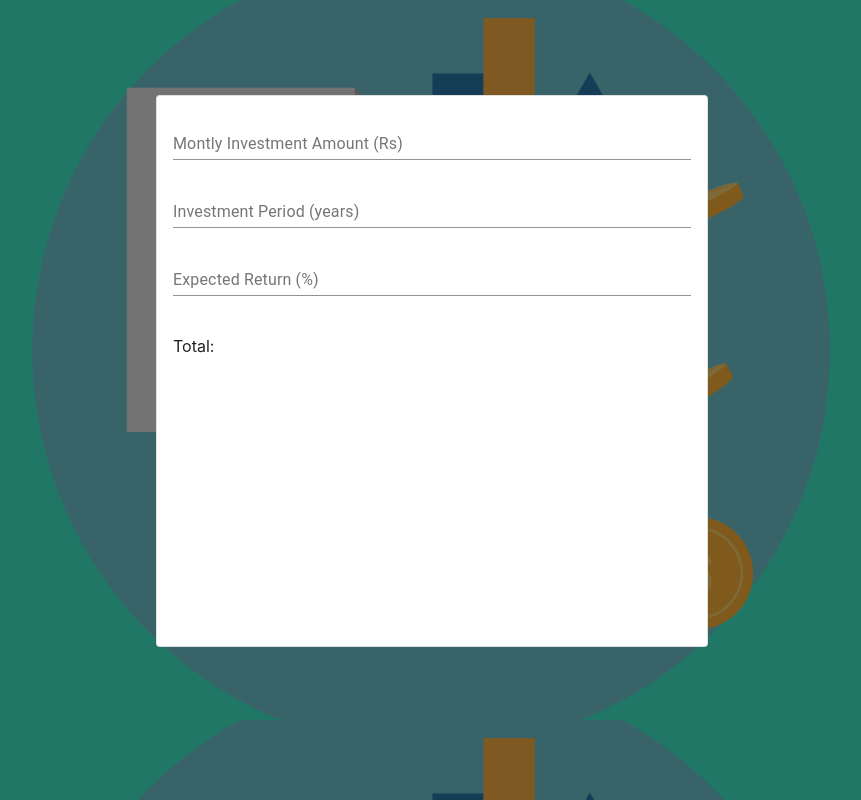
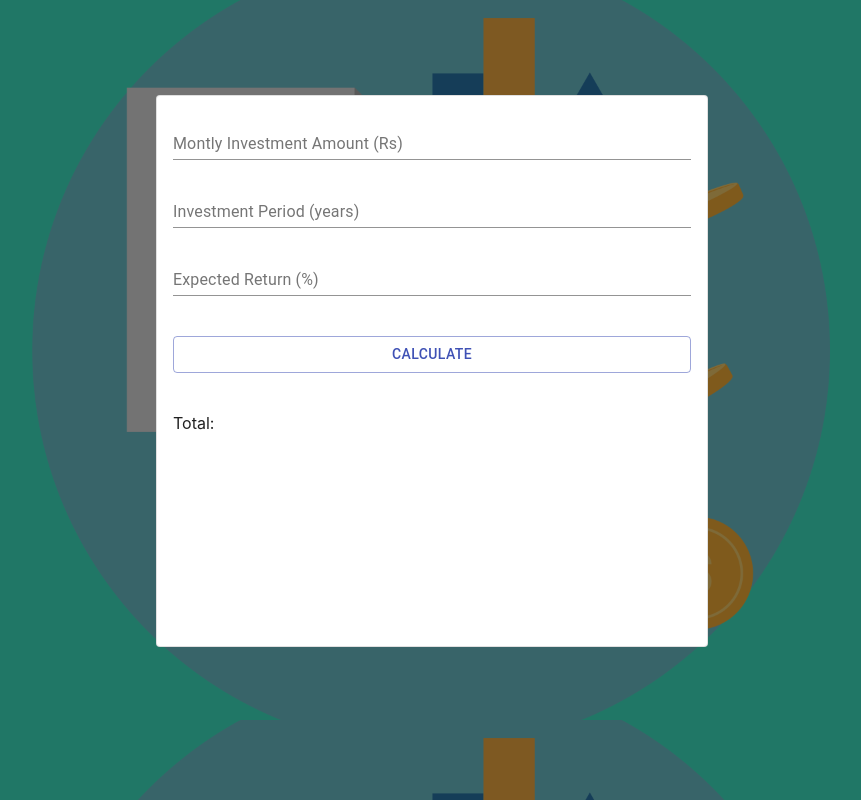
Before and after one commit to nikhilmaske-2001/SIP-and-LUMP-SUM-calculator, a React (Create React App) app: page / in a window 1280 px wide. Shown: the whole page, without its empty margins (208-1069 px from the left). Built offline with nearby package versions, Linux system fonts and the light colour scheme.

Commit message:
Add a calculate button.

```diff
--- a/src/App.tsx
+++ b/src/App.tsx
@@ -1,5 +1,5 @@
 import React from 'react';
-import { FormControl, InputLabel, Input, Card, CardContent, Box } from '@material-ui/core';
+import { FormControl, InputLabel, Input, Card, CardContent, Box, Button } from '@material-ui/core';
 import { useStyles } from "./styles";
 
 function App() {
@@ -23,6 +23,7 @@ function App() {
             <Input id="my-input" aria-describedby="my-helper-text" />
           </FormControl>
 
+          <Button className={classes.Button} variant="outlined" color="primary" fullWidth>Calculate</Button>
           <Box className={classes.Total}>Total: </Box>
         </CardContent>
       </Card>
--- a/src/styles.tsx
+++ b/src/styles.tsx
@@ -14,6 +14,9 @@ export const useStyles = makeStyles(theme => ({
         display: "flex",
         marginBottom: 20,
     },
+    Button: {
+        marginTop: 20,
+    },
     Total: {
         marginTop: 40,
     }
```
